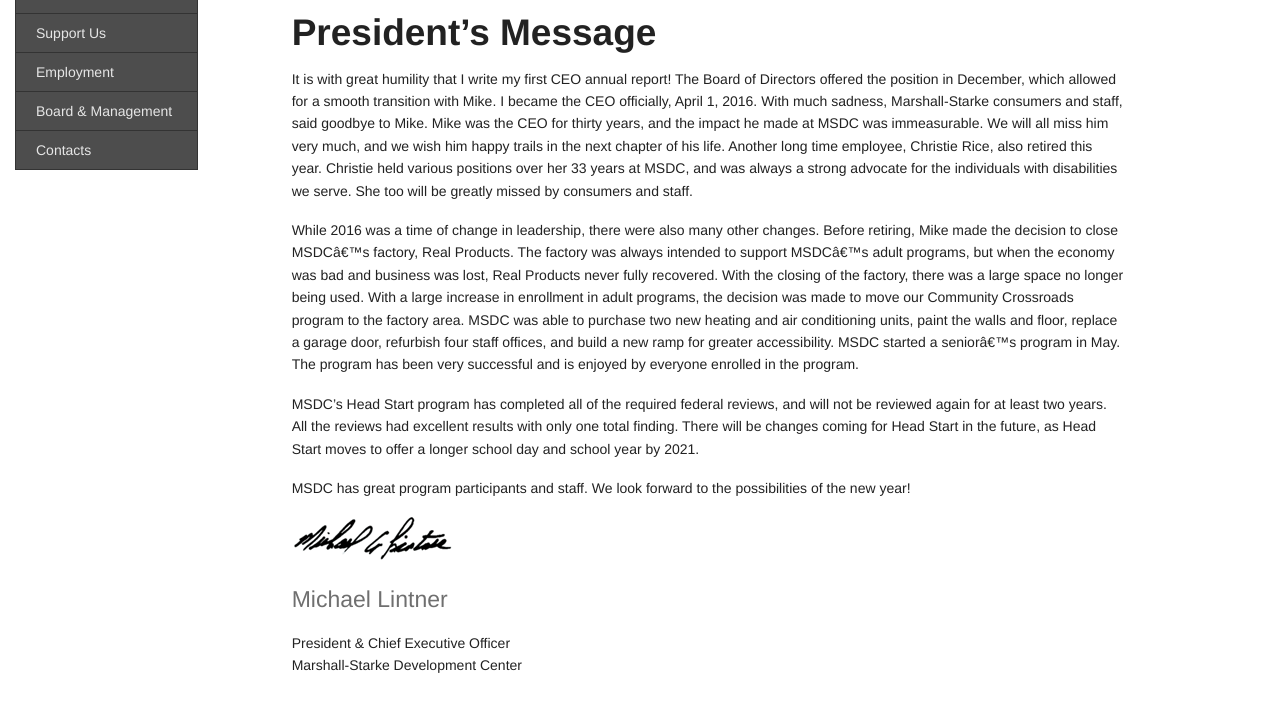
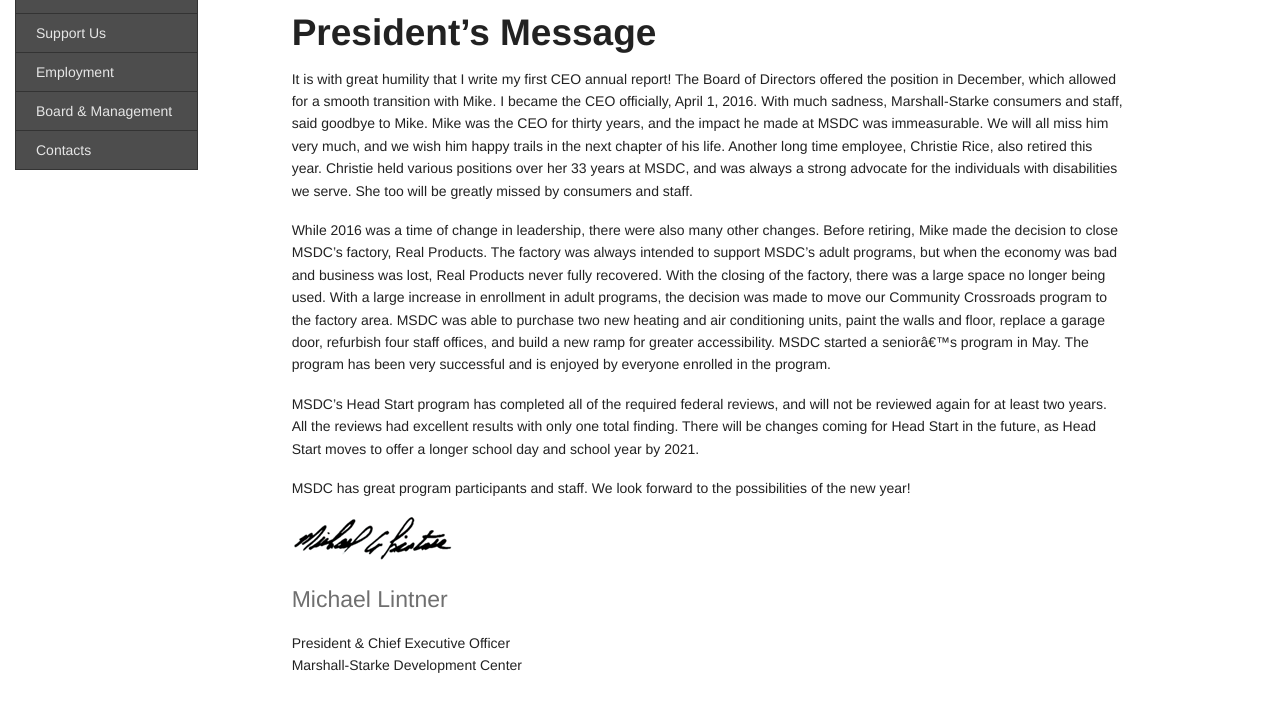
Before and after one commit to leviwilson/marshall-starke.org, a Jekyll site: the page built from report/message.md, in a window 1280 px wide, cut to the strip 231-1104 px from the top of the page. Shown: the top 712 px of the strip. Built offline with Jekyll 4.4.1, drawn with Linux system fonts in a browser that asks for light colours; nearby versions of some CDN libraries.

Commit message:
fix funky apostrophes

```diff
--- a/report/message.md
+++ b/report/message.md
@@ -7,7 +7,7 @@ title: "2016 President's Message"
 ## President’s Message
 It is with great humility that I write my first CEO annual report! The Board of Directors offered the position in December, which allowed for a smooth transition with Mike. I became the CEO officially, April 1, 2016. With much sadness, Marshall-Starke consumers and staff, said goodbye to Mike. Mike was the CEO for thirty years, and the impact he made at MSDC was immeasurable. We will all miss him very much, and we wish him happy trails in the next chapter of his life. Another long time employee, Christie Rice, also retired this year. Christie held various positions over her 33 years at MSDC, and was always a strong advocate for the individuals with disabilities we serve. She too will be greatly missed by consumers and staff.
 
-While 2016 was a time of change in leadership, there were also many other changes. Before retiring, Mike made the decision to close MSDCâ€™s factory, Real Products. The factory was always intended to support MSDCâ€™s adult programs, but when the economy was bad and business was lost, Real Products never fully recovered. With the closing of the factory, there was a large space no longer being used. With a large increase in enrollment in adult programs, the decision was made to move our Community Crossroads program to the factory area. MSDC was able to purchase two new heating and air conditioning units, paint the walls and floor, replace a garage door, refurbish four staff offices, and build a new ramp for greater accessibility. MSDC started a seniorâ€™s program in May. The program has been very successful and is enjoyed by everyone enrolled in the program.
+While 2016 was a time of change in leadership, there were also many other changes. Before retiring, Mike made the decision to close MSDC's factory, Real Products. The factory was always intended to support MSDC's adult programs, but when the economy was bad and business was lost, Real Products never fully recovered. With the closing of the factory, there was a large space no longer being used. With a large increase in enrollment in adult programs, the decision was made to move our Community Crossroads program to the factory area. MSDC was able to purchase two new heating and air conditioning units, paint the walls and floor, replace a garage door, refurbish four staff offices, and build a new ramp for greater accessibility. MSDC started a seniorâ€™s program in May. The program has been very successful and is enjoyed by everyone enrolled in the program.
 
 MSDC's Head Start program has completed all of the required federal reviews, and will not be reviewed again for at least two years. All the reviews had excellent results with only one total finding. There will be changes coming for Head Start in the future, as Head Start moves to offer a longer school day and school year by 2021.
 
```
